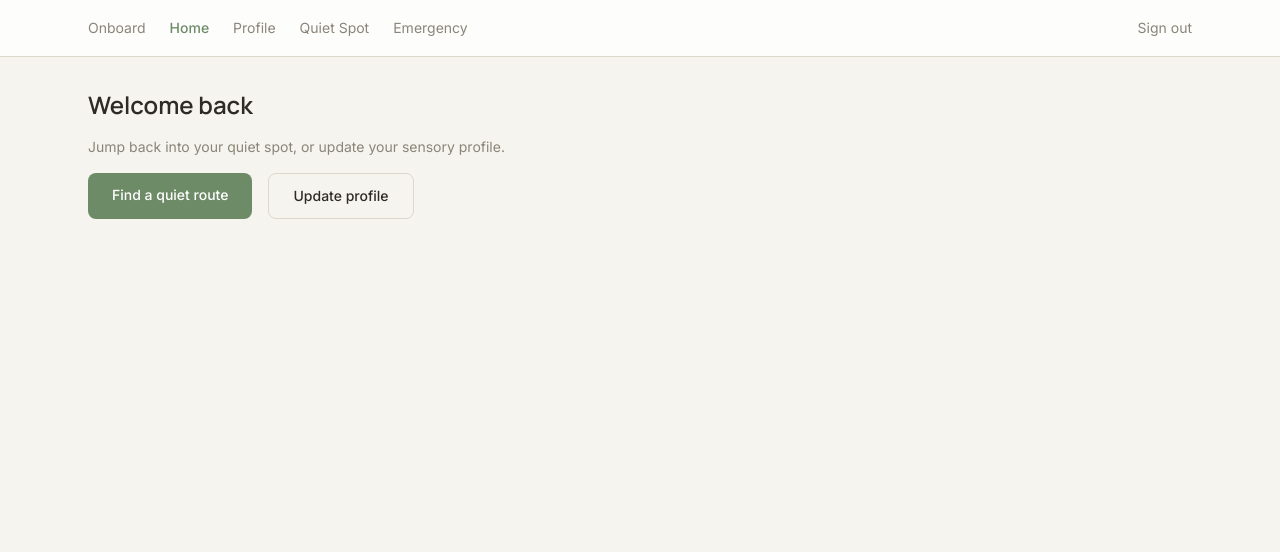
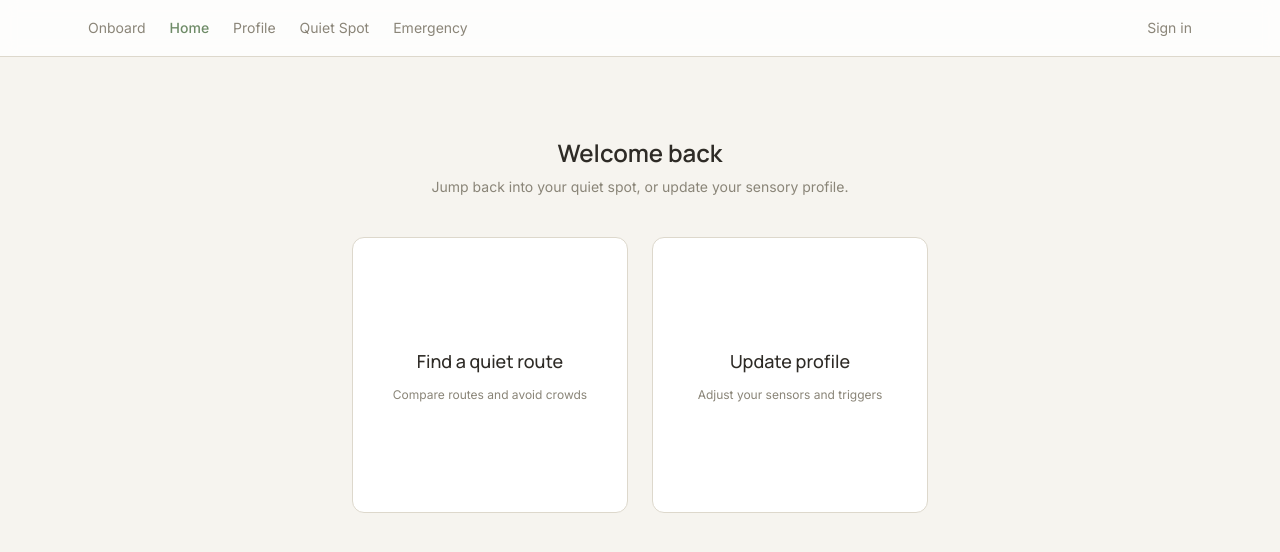
Before and after one commit to tausifjahangir6/calmer-commute, a Next.js app in the folder frontend/: page / in a window 1280 px wide. Shown: the top 552 px of the page. Built offline with nearby package versions, Linux system fonts and the light colour scheme.

Commit message:
redesign home page

```diff
--- a/frontend/src/app/page.tsx
+++ b/frontend/src/app/page.tsx
@@ -2,23 +2,29 @@ import Link from "next/link";
 
 export default function HomePage() {
   return (
-    <div className="space-y-4">
-      <h1 className="font-display text-2xl font-semibold">Welcome back</h1>
-      <p className="text-sm text-[#8A8578]">
-        Jump back into your quiet spot, or update your sensory profile.
-      </p>
-      <div className="flex gap-4">
+    <div className="flex flex-col items-center gap-10 py-12 text-center">
+      <div className="space-y-2">
+        <h1 className="font-display text-2xl font-semibold">Welcome back</h1>
+        <p className="text-sm text-[#8A8578]">
+          Jump back into your quiet spot, or update your sensory profile.
+        </p>
+      </div>
+
+      <div className="grid w-full max-w-xl grid-cols-1 gap-6 sm:grid-cols-2">
         <Link
           href="/quiet-spot"
-          className="rounded-lg bg-[#6E8B67] px-6 py-3 text-sm font-medium text-white hover:bg-[#5E7A58]"
+          className="flex aspect-square flex-col items-center justify-center gap-3 rounded-xl border border-[#DDD8CC] bg-white px-4 text-center transition-colors hover:border-[#6E8B67]"
         >
-          Find a quiet route
+          <span className="font-display text-lg font-medium">Find a quiet route</span>
+          <span className="text-xs text-[#8A8578]">Compare routes and avoid crowds</span>
         </Link>
+
         <Link
           href="/profile"
-          className="rounded-lg border border-[#DDD8CC] px-6 py-3 text-sm font-medium hover:border-[#6E8B67]"
+          className="flex aspect-square flex-col items-center justify-center gap-3 rounded-xl border border-[#DDD8CC] bg-white px-4 text-center transition-colors hover:border-[#6E8B67]"
         >
-          Update profile
+          <span className="font-display text-lg font-medium">Update profile</span>
+          <span className="text-xs text-[#8A8578]">Adjust your sensors and triggers</span>
         </Link>
       </div>
     </div>
--- a/frontend/src/components/NavBar.tsx
+++ b/frontend/src/components/NavBar.tsx
@@ -37,7 +37,7 @@ export default function NavBar() {
           })}
         </div>
         <button className="text-[#8A8578] transition-colors hover:text-[#2E2B26]">
-          Sign out
+          Sign in
         </button>
       </nav>
     </header>
```
